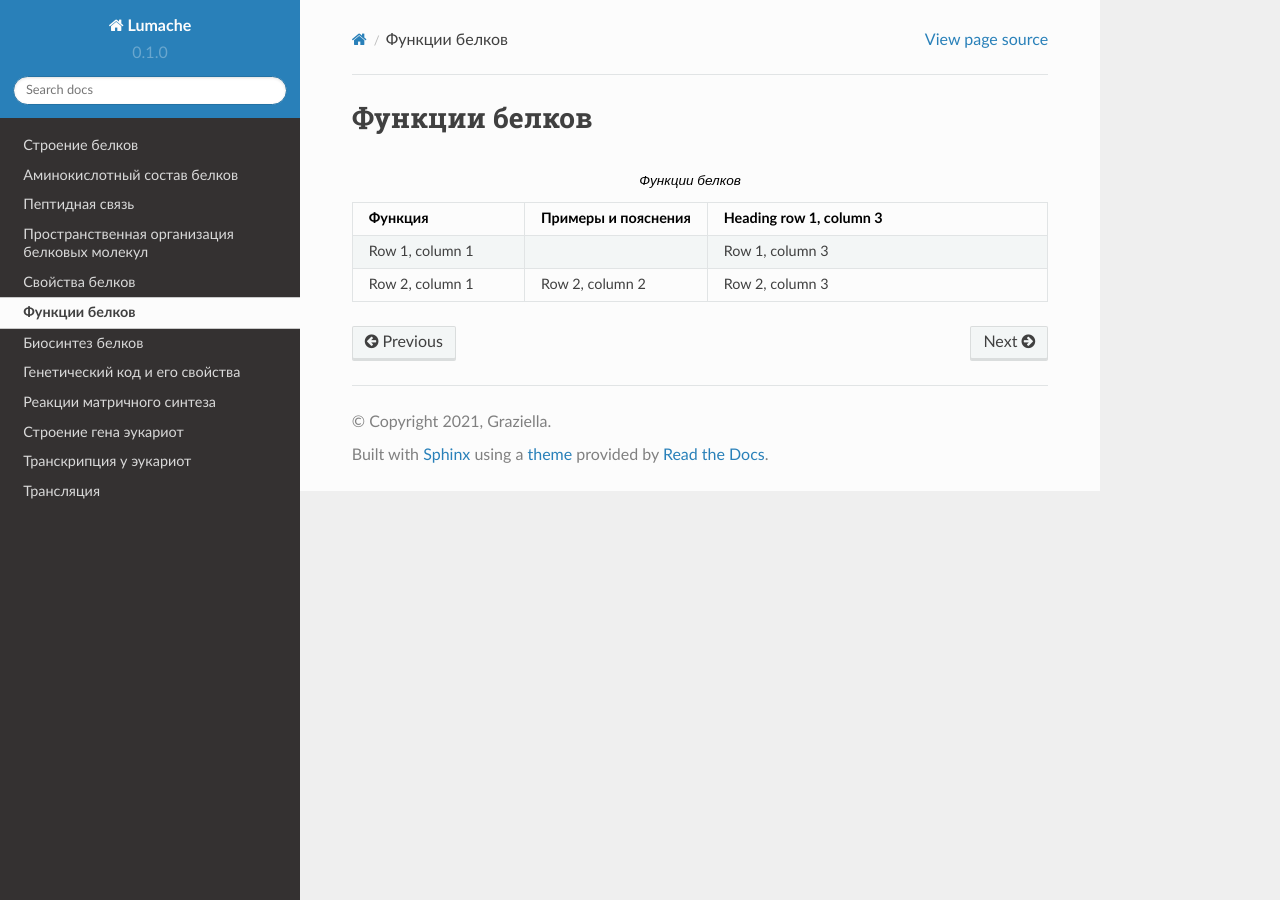
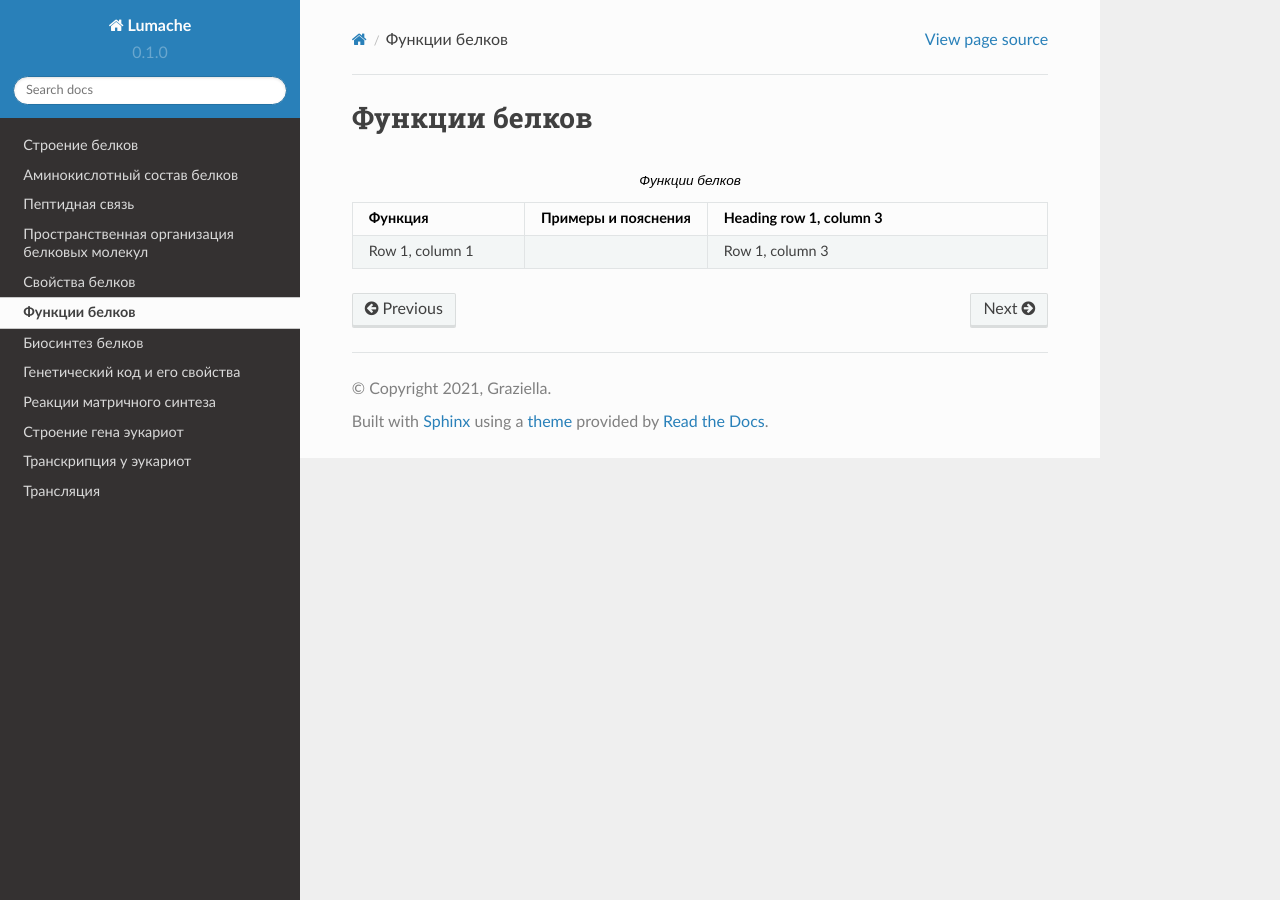
Before and after one commit to neptune2021/test_documentation, a Sphinx documentation site: the page built from docs/source/06.rst, in a window 1280 px wide. Built offline with Sphinx 7.4.7 and the Read the Docs theme 2.0.0, drawn with Linux system fonts in a browser that asks for light colours.

Commit message:
Update 06.rst

```diff
--- a/docs/source/06.rst
+++ b/docs/source/06.rst
@@ -11,6 +11,3 @@
    * - Row 1, column 1
      -
      - Row 1, column 3
-   * - Row 2, column 1
-     - Row 2, column 2
-     - Row 2, column 3
```
